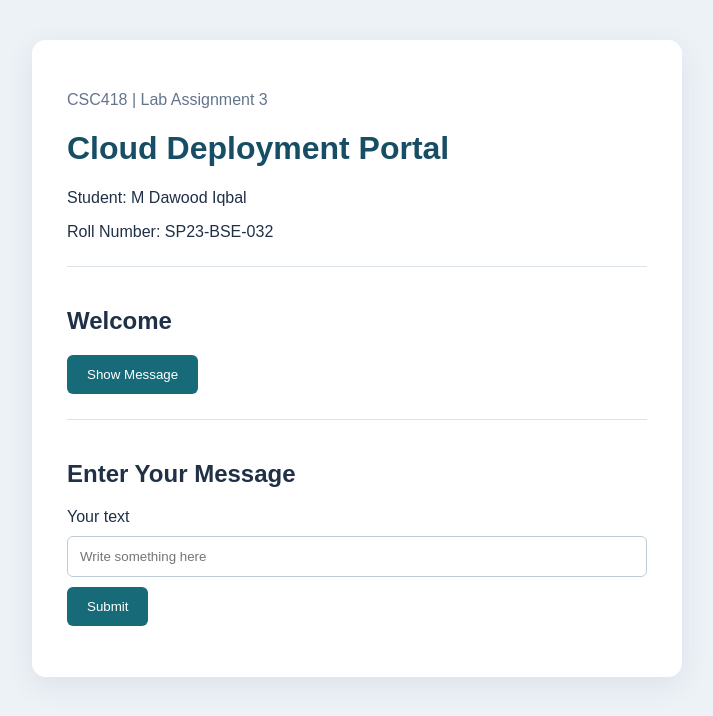
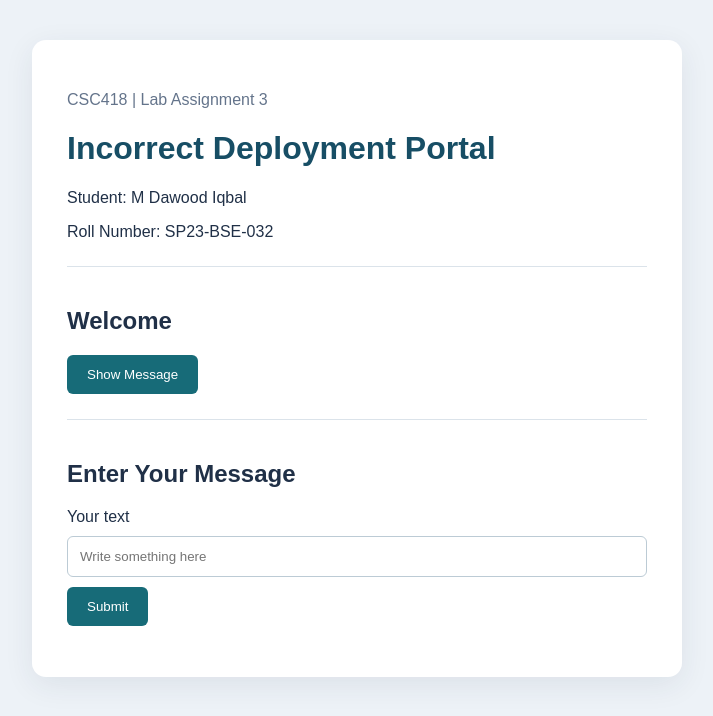
Before and after one commit to dawoodmughal01/cicd-assignment-SP23-BSE-032, a plain HTML site: page index.html in a window 1280 px wide. Shown: the whole page, without its empty margins (283-996 px from the left). Drawn offline with Linux system fonts and the light colour scheme.

Commit message:
Demonstrate quality gate with incorrect heading

```diff
--- a/index.html
+++ b/index.html
@@ -52,7 +52,7 @@
 <body>
 <main>
     <p class="subtitle">CSC418 | Lab Assignment 3</p>
-    <h1 id="heading">Cloud Deployment Portal</h1>
+    <h1 id="heading">Incorrect Deployment Portal</h1>
     <p>Student: M Dawood Iqbal</p>
     <p id="roll">Roll Number: SP23-BSE-032</p>
 
```
